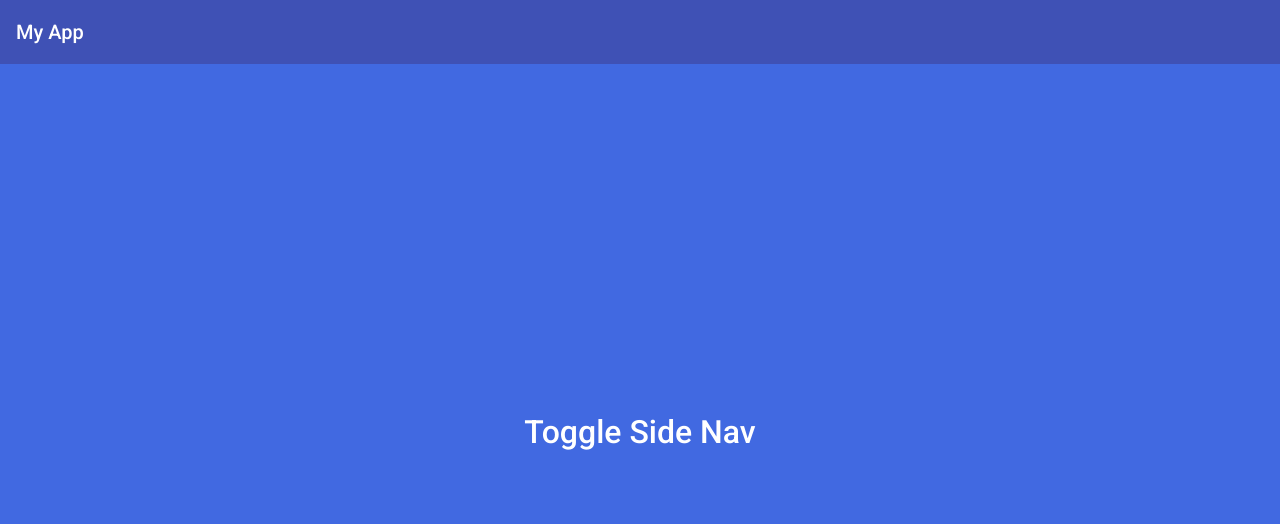
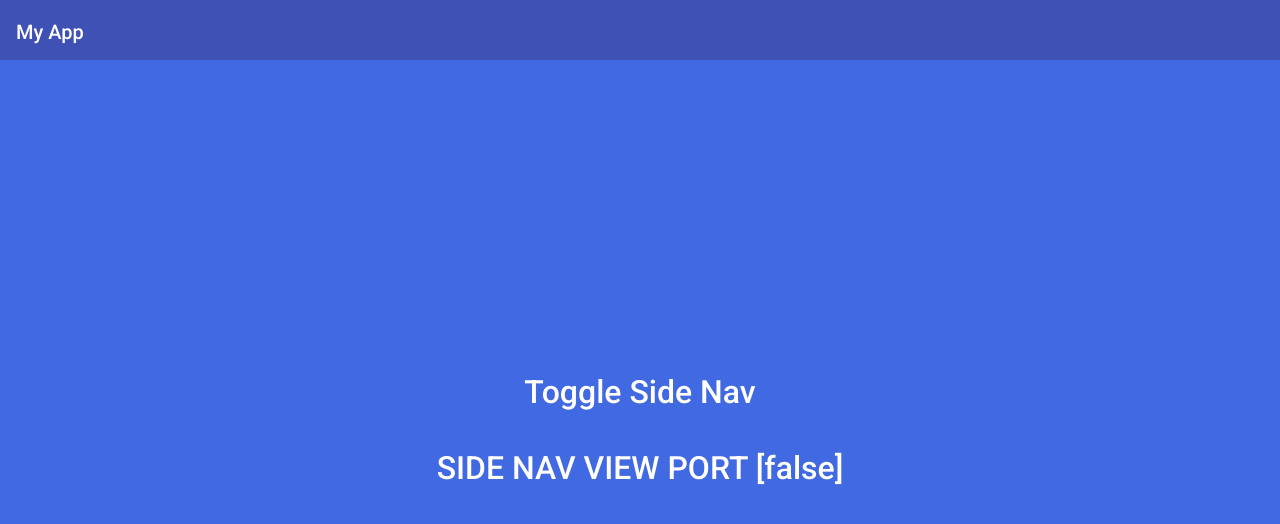
Before and after one commit to junkbin/junk4, an Angular app: page /comp14 in a window 1280 px wide. Shown: the top 524 px of the page. Built offline with nearby package versions, Linux system fonts and the light colour scheme.

Commit message:
comp 14 wow .

```diff
--- a/src/app/comp14/comp14.component.css
+++ b/src/app/comp14/comp14.component.css
@@ -1,6 +1,6 @@
 .example-container {
     position: absolute;
-    top: 64px;
+    top: 60px;
     bottom: 0;
     left: 0;
     right: 0;
--- a/src/app/comp14/comp14.component.html
+++ b/src/app/comp14/comp14.component.html
@@ -1,10 +1,11 @@
-<mat-toolbar color="primary">My App</mat-toolbar>
+<mat-toolbar color="primary" style="position:sticky;top:0;">My App</mat-toolbar>
 
 <mat-sidenav-container class="example-container">
-    <mat-sidenav #snav mode="side" class="textify" style="width:200px;padding:4px;text-align:justify;font-size: xx-large;">
+    <mat-sidenav [fixedInViewport]="fxvp" #snav mode="side" class="textify" style="width:200px;padding:4px;text-align:justify;font-size: xx-large;">
       Lorem ipsum dolor sit, amet consectetur adipisicing elit. Tenetur, in.
     </mat-sidenav>
-    <mat-sidenav-content fxLayout="row" fxLayoutAlign="center center" style="height:100%;background: royalblue;" class="textify">
+    <mat-sidenav-content fxLayout="column" fxLayoutAlign="center center" style="height:100%;background: royalblue;" class="textify">
         <button mat-button  (click)="snav.toggle();" style="font-size: xx-large;padding: 20px;"> Toggle Side Nav</button>
+        <button mat-button (click)="fxvp = !fxvp" style="font-size: xx-large;padding: 20px;"> SIDE NAV VIEW PORT [{{fxvp || false}}]</button>
     </mat-sidenav-content>
 </mat-sidenav-container>
```
